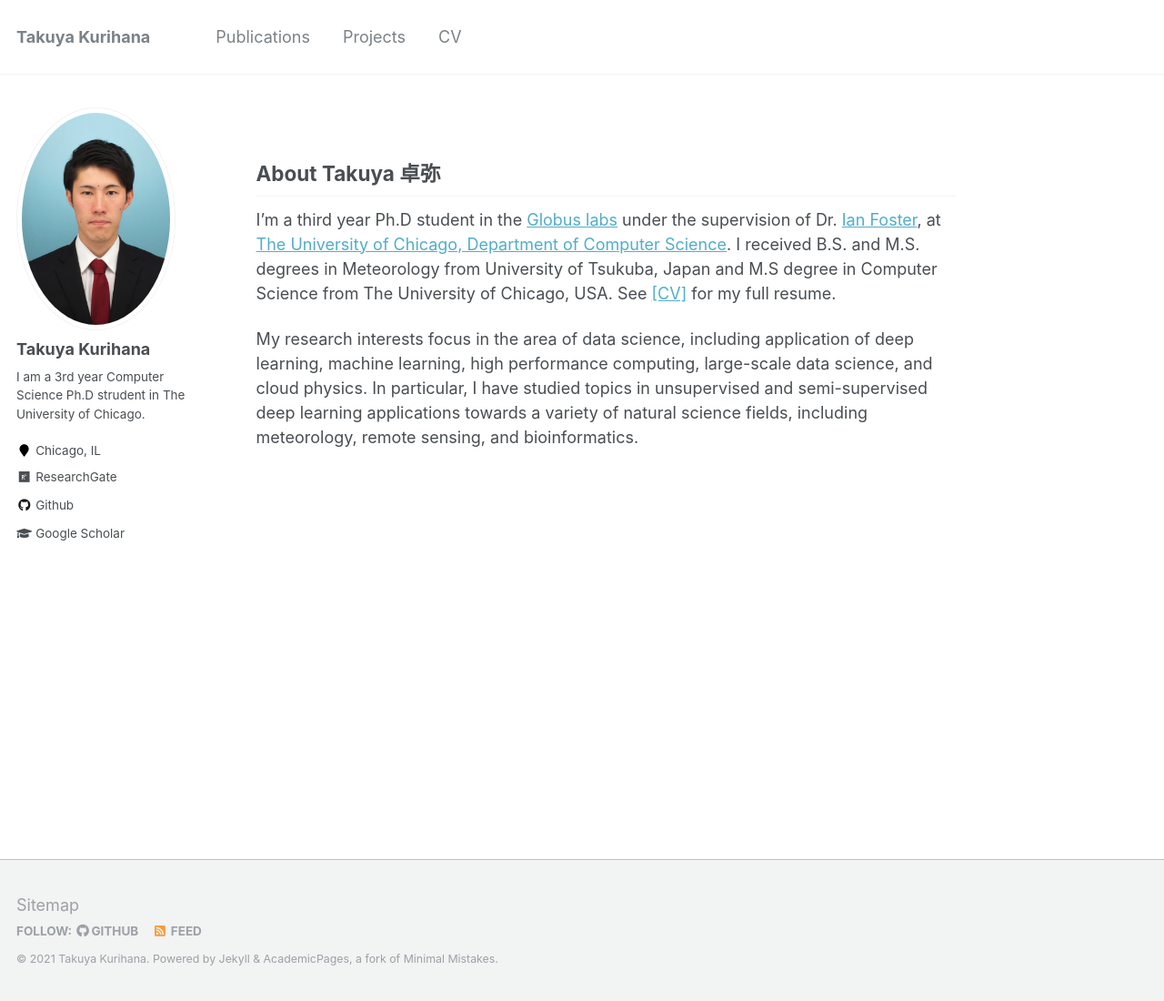
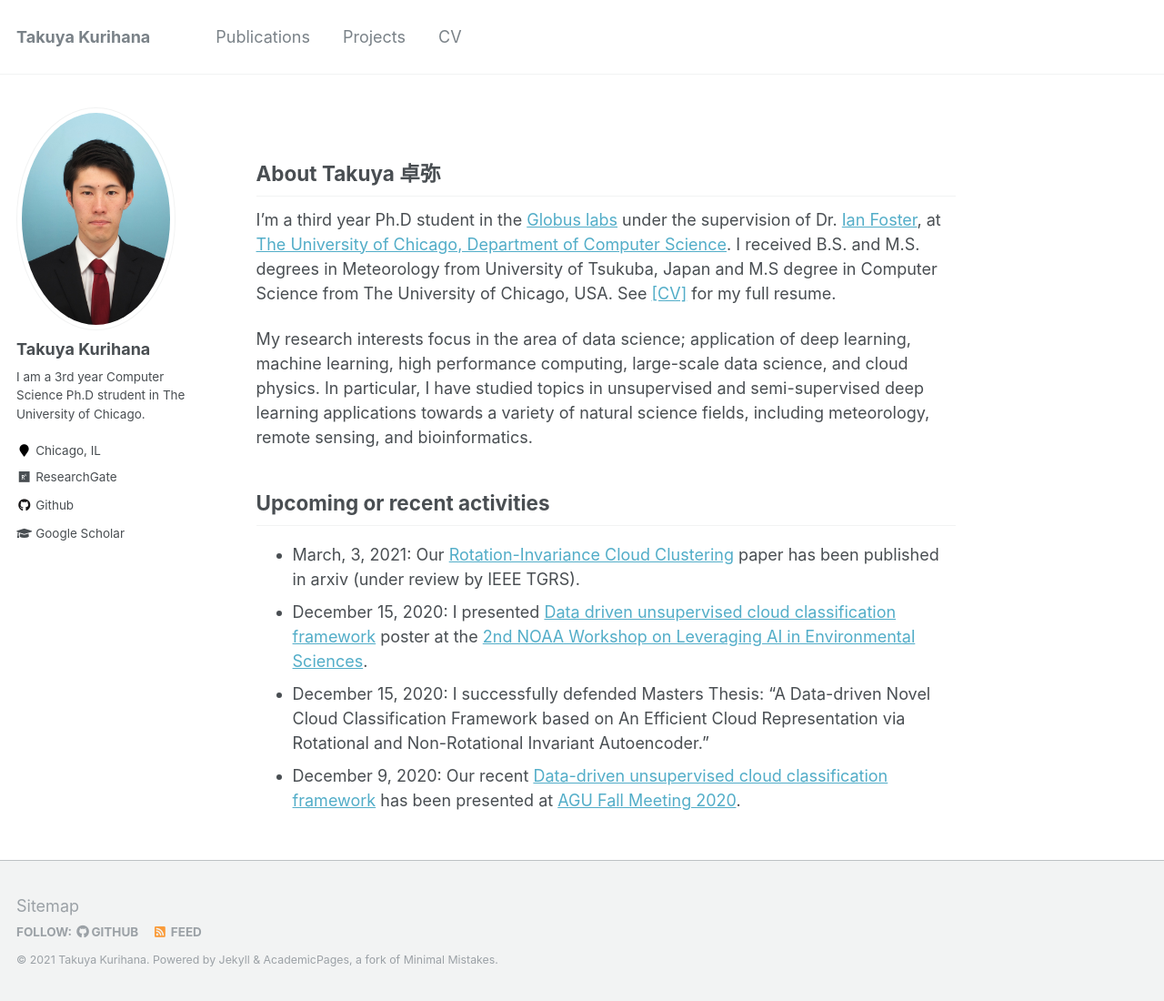
Before and after one commit to TakGlobus/takuyakurihana.github.io, a Jekyll site: the page built from _pages/about.md, in a window 1280 px wide and 1100 px high. Shown: the whole window at 91% size. Built offline with Jekyll 4.4.1, drawn with Linux system fonts in a browser that asks for light colours.

Commit message:
update news

```diff
--- a/_config.yml
+++ b/_config.yml
@@ -10,7 +10,7 @@ locale                   : "en-US"
 title                    : "Takuya Kurihana"
 title_separator          : "-"
 name                     : &name "Takuya Kurihana"
-description              : &description "3rd year Computer Science Ph.D student in The University of Chicago"
+description              : &description "3rd year Computer Science Ph.D student at The University of Chicago"
 url                      : https://takglobus.github.io/takuyakurihana.github.io/  # the base hostname & protocol for your site e.g. "https://mmistakes.github.io"
 baseurl                  : "" # the subpath of your site, e.g. "/blog"
 repository               : "takuyakurihana.github.io"
--- a/_pages/about.md
+++ b/_pages/about.md
@@ -13,4 +13,13 @@ at [The University of Chicago, Department of Computer Science](https://www.cs.uc
 I received B.S. and M.S. degrees in Meteorology from University of Tsukuba, Japan
 and M.S degree in Computer Science from The University of Chicago, USA. See [\[CV\]](https://takglobus.github.io/takuyakurihana.github.io/files/cv_takuya_kurihana_latest.pdf) for my full resume.
 
-My research interests focus in the area of data science, including application of deep learning, machine learning, high performance computing, large-scale data science, and cloud physics. In particular, I have studied topics in unsupervised and semi-supervised deep learning applications towards a variety of natural science fields, including meteorology, remote sensing, and bioinformatics.
+My research interests focus in the area of data science; application of deep learning, machine learning, high performance computing, large-scale data science, and cloud physics.
+In particular, I have studied topics in unsupervised and semi-supervised deep learning applications towards a variety of natural science fields,
+including meteorology, remote sensing, and bioinformatics.
+
+
+## Upcoming or recent activities
+- March, 3, 2021: Our [Rotation-Invariance Cloud Clustering](https://arxiv.org/abs/2103.04885) paper has been published in arxiv (under review by IEEE TGRS).
+- December 15, 2020: I presented [Data driven unsupervised cloud classification framework](https://www.star.nesdis.noaa.gov/star/documents/meetings/2020AI/posters/SessionII/20201215_Kurihana_R1.pdf) poster at the [2nd NOAA Workshop on Leveraging AI in Environmental Sciences](https://www.star.nesdis.noaa.gov/star/meeting_2020AIWorkshop_agenda.php#).
+- December 15, 2020: I successfully defended Masters Thesis: “A Data-driven Novel Cloud Classification Framework based on An Efficient Cloud Representation via Rotational and Non-Rotational Invariant Autoencoder.”
+- December  9, 2020: Our recent [Data-driven unsupervised cloud classification framework](https://agu2020fallmeeting-agu.ipostersessions.com/default.aspx?s=6F-FE-57-B0-35-A0-F1-E1-15-B7-22-81-57-4F-95-82&guestview=true) has been presented at [AGU Fall Meeting 2020](https://www.agu.org/fall-meeting).
```
